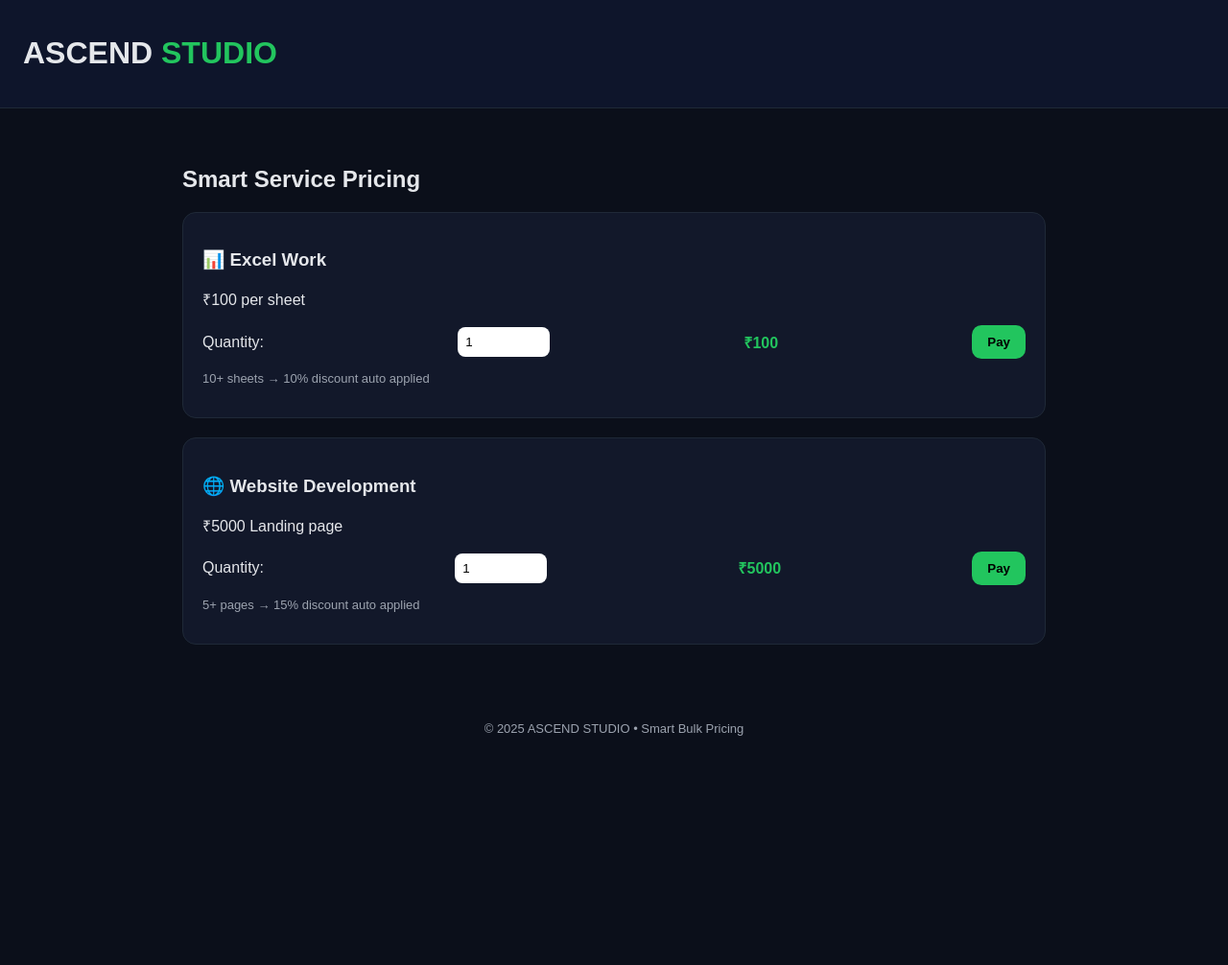
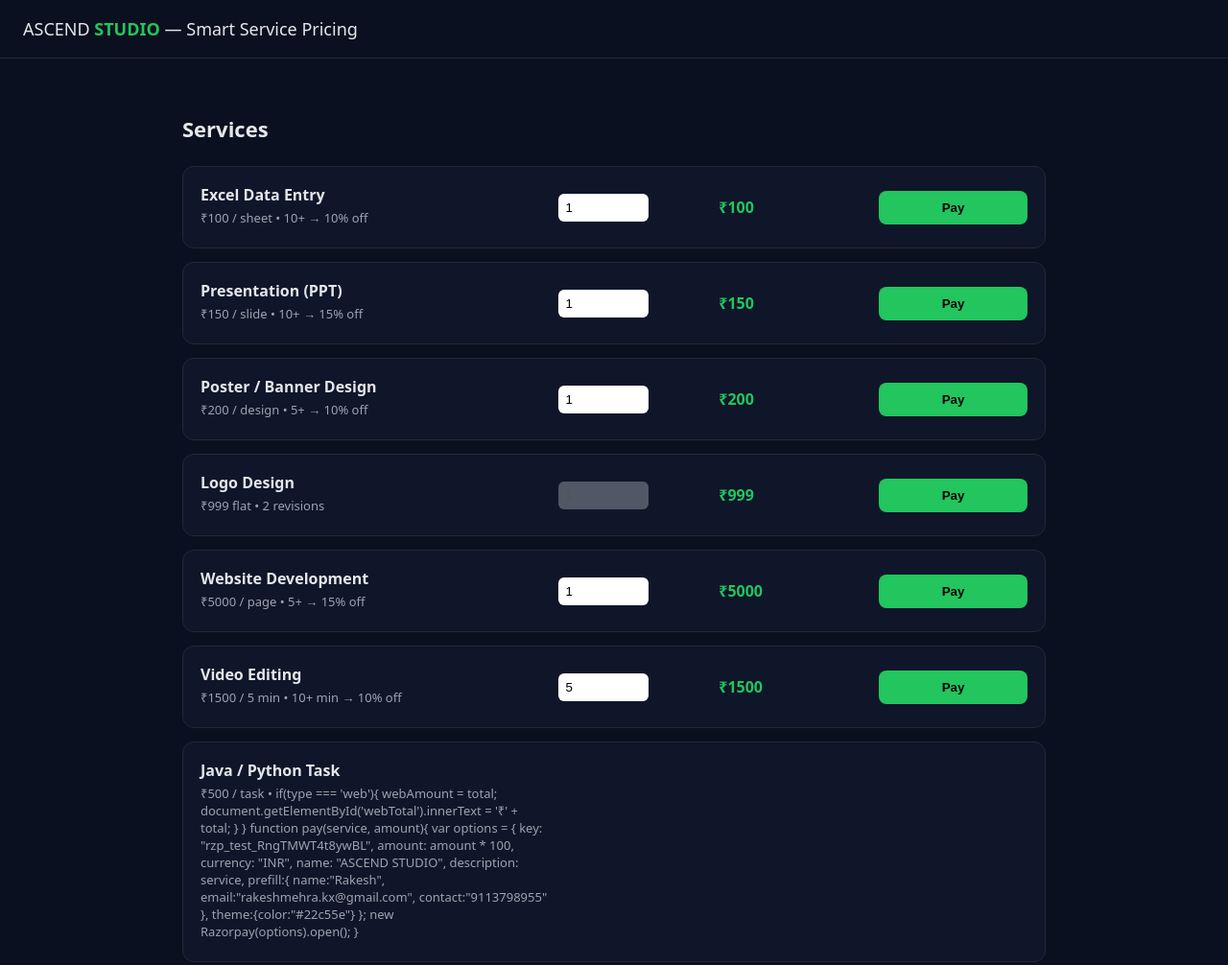
Before and after one commit to rakeshkumarkx-creator/ASCEND-STUDIO, a plain HTML site: page index.html in a window 1280 px wide. Shown: the whole page at 96% size. Before the commit the page ends 800 px from the top, so only its background shows below. Drawn offline with Linux system fonts and the light colour scheme.

Commit message:
Add index.html for ASCEND STUDIO website

```diff
--- a/index.html
+++ b/index.html
@@ -9,63 +9,70 @@
 
 <style>
 body{
-  background:#0b0f1a;
+  margin:0;
+  background:#0b1020;
+  font-family:system-ui, Arial;
   color:#e5e7eb;
-  font-family:Arial, sans-serif;
-  margin:0;
 }
 header{
-  background:#0e152b;
-  padding:16px 24px;
+  padding:18px 24px;
   border-bottom:1px solid #1f2937;
+  font-size:18px;
 }
-header h1 span{color:#22c55e}
+header b{color:#22c55e}
 
-.section{
+.container{
   max-width:900px;
   margin:auto;
-  padding:40px 20px;
+  padding:40px 16px;
 }
-.card{
-  background:#12182a;
+h2{
+  margin-bottom:24px;
+  font-size:22px;
+}
+
+.service{
+  display:grid;
+  grid-template-columns:1.4fr 0.6fr 0.6fr 0.6fr;
+  gap:12px;
+  align-items:center;
+  padding:18px;
+  background:#0f1629;
   border:1px solid #1f2937;
-  border-radius:14px;
-  padding:20px;
-  margin-bottom:20px;
+  border-radius:12px;
+  margin-bottom:14px;
 }
-.row{
-  display:flex;
-  justify-content:space-between;
-  align-items:center;
-  gap:12px;
-  flex-wrap:wrap;
+.service p{
+  margin:4px 0;
+  font-size:13px;
+  color:#9ca3af;
 }
+
 input{
   width:80px;
-  padding:8px;
-  border-radius:8px;
+  padding:7px;
+  border-radius:6px;
   border:none;
 }
-.total{
+
+.price{
+  font-weight:700;
   color:#22c55e;
-  font-weight:bold;
 }
+
 button{
   background:#22c55e;
   border:none;
-  padding:10px 16px;
-  border-radius:10px;
+  padding:10px;
+  border-radius:8px;
   font-weight:600;
   cursor:pointer;
 }
 button:hover{background:#16a34a}
-.note{
-  font-size:13px;
-  color:#9ca3af;
-}
+
 footer{
   text-align:center;
-  padding:20px;
+  padding:30px 10px;
   font-size:13px;
   color:#9ca3af;
 }
@@ -75,67 +82,84 @@
 <body>
 
 <header>
-  <h1>ASCEND <span>STUDIO</span></h1>
+  ASCEND <b>STUDIO</b> — Smart Service Pricing
 </header>
 
-<section class="section">
-<h2>Smart Service Pricing</h2>
+<div class="container">
+<h2>Services</h2>
 
-<!-- EXCEL -->
-<div class="card">
-  <h3>📊 Excel Work</h3>
-  <p>₹100 per sheet</p>
-  <div class="row">
-    Quantity:
-    <input type="number" min="1" value="1"
-      onchange="calc('excel',100,this.value)">
-    <div class="total" id="excelTotal">₹100</div>
-    <button onclick="pay('Excel Work',excelAmount)">Pay</button>
+<!-- Excel -->
+<div class="service">
+  <div>
+    <strong>Excel Data Entry</strong>
+    <p>₹100 / sheet • 10+ → 10% off</p>
   </div>
-  <p class="note">10+ sheets → 10% discount auto applied</p>
+  <input type="number" value="1" min="1" onchange="calc('excel',100,this.value,10)">
+  <div class="price" id="excel">₹100</div>
+  <button onclick="pay('Excel Data Entry',amount.excel)">Pay</button>
 </div>
 
-<!-- WEBSITE -->
-<div class="card">
-  <h3>🌐 Website Development</h3>
-  <p>₹5000 Landing page</p>
-  <div class="row">
-    Quantity:
-    <input type="number" min="1" value="1"
-      onchange="calc('web',5000,this.value)">
-    <div class="total" id="webTotal">₹5000</div>
-    <button onclick="pay('Website Development',webAmount)">Pay</button>
+<!-- Presentation -->
+<div class="service">
+  <div>
+    <strong>Presentation (PPT)</strong>
+    <p>₹150 / slide • 10+ → 15% off</p>
   </div>
-  <p class="note">5+ pages → 15% discount auto applied</p>
+  <input type="number" value="1" min="1" onchange="calc('ppt',150,this.value,15)">
+  <div class="price" id="ppt">₹150</div>
+  <button onclick="pay('Presentation Design',amount.ppt)">Pay</button>
 </div>
 
-</section>
+<!-- Poster -->
+<div class="service">
+  <div>
+    <strong>Poster / Banner Design</strong>
+    <p>₹200 / design • 5+ → 10% off</p>
+  </div>
+  <input type="number" value="1" min="1" onchange="calc('poster',200,this.value,10)">
+  <div class="price" id="poster">₹200</div>
+  <button onclick="pay('Poster Design',amount.poster)">Pay</button>
+</div>
 
-<footer>
-© 2025 ASCEND STUDIO • Smart Bulk Pricing
-</footer>
+<!-- Logo -->
+<div class="service">
+  <div>
+    <strong>Logo Design</strong>
+    <p>₹999 flat • 2 revisions</p>
+  </div>
+  <input type="number" value="1" disabled>
+  <div class="price" id="logo">₹999</div>
+  <button onclick="pay('Logo Design',999)">Pay</button>
+</div>
 
-<script>
-let excelAmount=100, webAmount=800;
+<!-- Website -->
+<div class="service">
+  <div>
+    <strong>Website Development</strong>
+    <p>₹5000 / page • 5+ → 15% off</p>
+  </div>
+  <input type="number" value="1" min="1" onchange="calc('web',5000,this.value,15)">
+  <div class="price" id="web">₹5000</div>
+  <button onclick="pay('Website Development',amount.web)">Pay</button>
+</div>
 
-function calc(type, price, qty){
-  let total = price * qty;
+<!-- Video -->
+<div class="service">
+  <div>
+    <strong>Video Editing</strong>
+    <p>₹1500 / 5 min • 10+ min → 10% off</p>
+  </div>
+  <input type="number" value="5" min="5" step="5"
+    onchange="calc('video',300,this.value,10)">
+  <div class="price" id="video">₹1500</div>
+  <button onclick="pay('Video Editing',amount.video)">Pay</button>
+</div>
 
-  // BULK DISCOUNT LOGIC
-  if(type === 'excel' && qty >= 10){
-    total = total * 0.90; // 10% off
-  }
-  if(type === 'web' && qty >= 5){
-    total = total * 0.85; // 15% off
-  }
-
-  total = Math.round(total);
-
-  if(type === 'excel'){
-    excelAmount = total;
-    document.getElementById('excelTotal').innerText = '₹' + total;
-  }
-  if(type === 'web'){
+<!-- Coding -->
+<div class="service">
+  <div>
+    <strong>Java / Python Task</strong>
+    <p>₹500 / task •  if(type === 'web'){
     webAmount = total;
     document.getElementById('webTotal').innerText = '₹' + total;
   }
```
